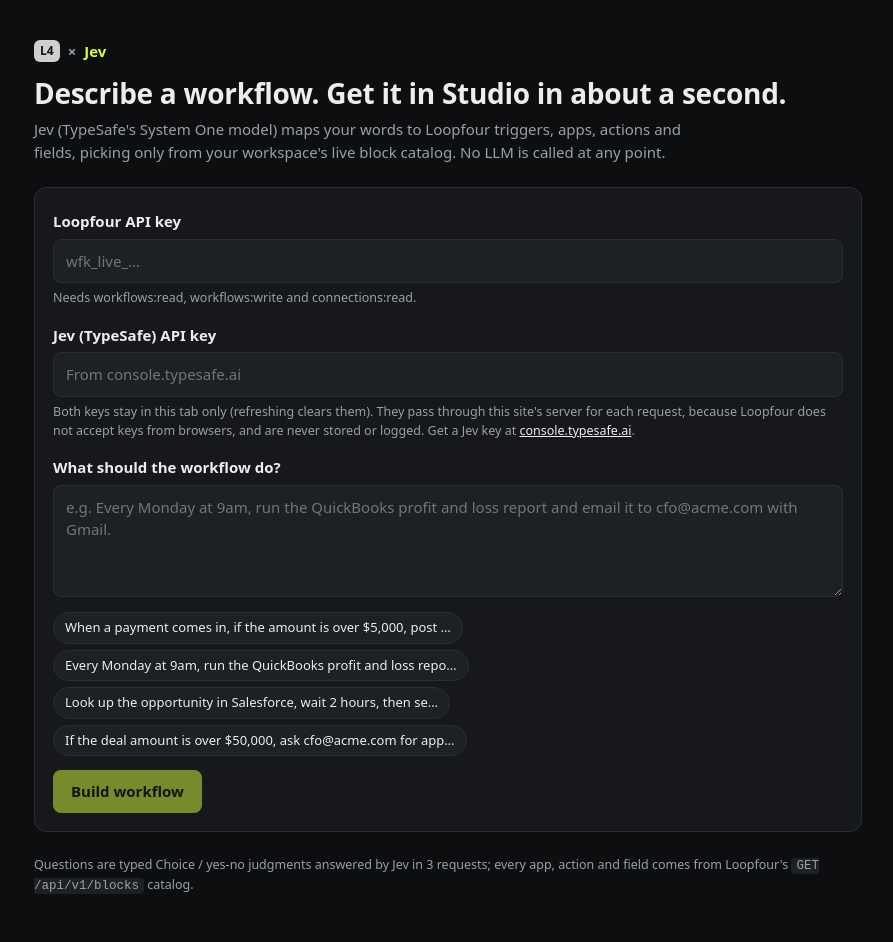
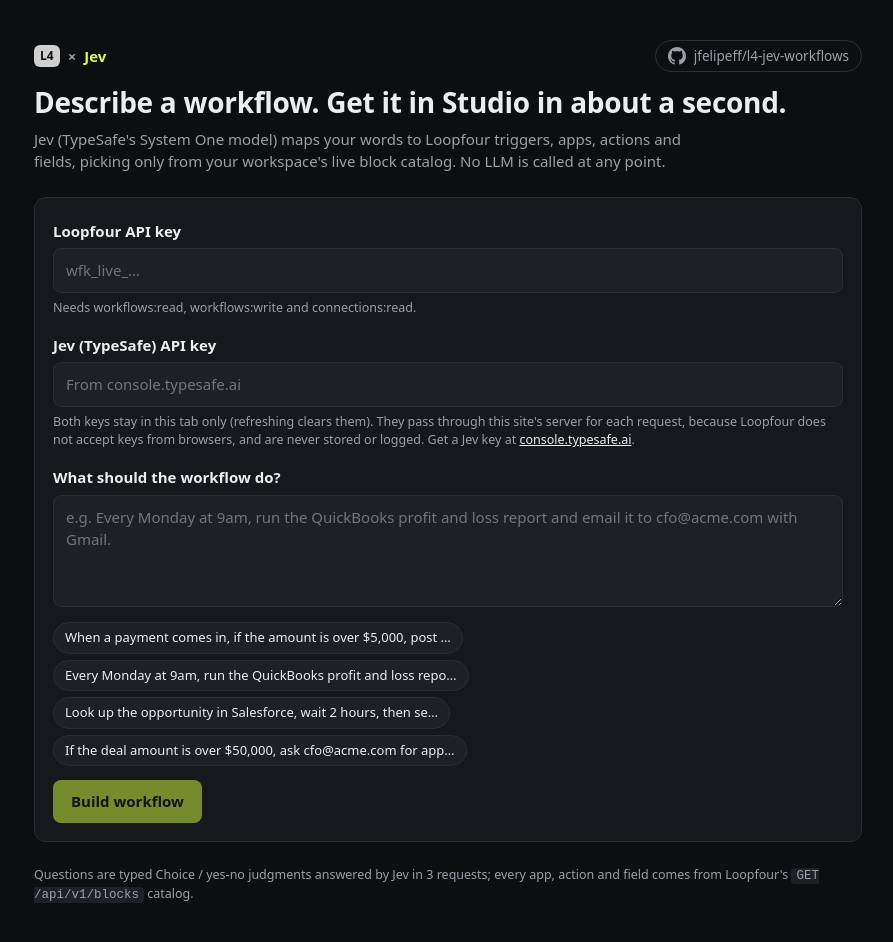
Before and after one commit to jfelipeff/l4-jev-workflows, a Next.js app in the folder workflow-builder/: page / in a window 1280 px wide. Shown: the top 942 px of the page, without its empty margins (192-1085 px from the left). Built offline with nearby package versions, Linux system fonts and the light colour scheme.

Commit message:
Link the site to its GitHub repository

```diff
--- a/workflow-builder/app/globals.css
+++ b/workflow-builder/app/globals.css
@@ -23,7 +23,11 @@ body {
 main { max-width: 860px; margin: 0 auto; padding: 40px 16px 64px; }
 header h1 { font-size: 28px; line-height: 1.2; margin: 14px 0 8px; letter-spacing: -0.01em; }
 .sub { color: var(--muted); margin: 0 0 24px; max-width: 680px; }
+.topbar { display: flex; justify-content: space-between; align-items: center; gap: 12px; flex-wrap: wrap; }
 .brand { display: flex; gap: 8px; align-items: center; color: var(--muted); font-weight: 600; }
+.repo { display: inline-flex; align-items: center; gap: 8px; color: var(--muted); text-decoration: none; font-size: 13.5px; border: 1px solid var(--line); border-radius: 999px; padding: 5px 12px; min-width: 0; }
+.repo span { overflow: hidden; text-overflow: ellipsis; white-space: nowrap; }
+.repo:hover { color: var(--text); border-color: var(--accent); }
 .logo { background: #cfcfcf; color: #111; border-radius: 6px; padding: 2px 6px; font-size: 12px; }
 .jev { color: var(--accent); }
 .card { background: var(--panel); border: 1px solid var(--line); border-radius: 12px; padding: 18px; margin-bottom: 16px; }
--- a/workflow-builder/app/page.tsx
+++ b/workflow-builder/app/page.tsx
@@ -10,6 +10,9 @@ type PlanResponse = {
   connections: Connection[];
   timing: { totalMs: number; loopfourMs: number; jevMs: number };
 };
+
+const REPO_NAME = 'jfelipeff/l4-jev-workflows';
+const REPO_URL = `https://github.com/${REPO_NAME}`;
 
 const EXAMPLES = [
   'When a payment comes in, if the amount is over $5,000, post a message to #finance in Slack saying "Large payment received", otherwise create a sales receipt in QuickBooks.',
@@ -102,10 +105,16 @@ export default function Home() {
   return (
     <main>
       <header>
-        <div className="brand">
-          <span className="logo">L4</span>
-          <span>×</span>
-          <span className="jev">Jev</span>
+        <div className="topbar">
+          <div className="brand">
+            <span className="logo">L4</span>
+            <span>×</span>
+            <span className="jev">Jev</span>
+          </div>
+          <a className="repo" href={REPO_URL} target="_blank" rel="noreferrer" aria-label="Source code on GitHub">
+            <GitHubIcon />
+            <span>{REPO_NAME}</span>
+          </a>
         </div>
         <h1>Describe a workflow. Get it in Studio in about a second.</h1>
         <p className="sub">
@@ -239,6 +248,14 @@ export default function Home() {
   );
 }
 
+function GitHubIcon() {
+  return (
+    <svg viewBox="0 0 16 16" width="18" height="18" aria-hidden="true" fill="currentColor">
+      <path d="M8 0C3.58 0 0 3.58 0 8c0 3.54 2.29 6.53 5.47 7.59.4.07.55-.17.55-.38 0-.19-.01-.82-.01-1.49-2.01.37-2.53-.49-2.69-.94-.09-.23-.48-.94-.82-1.13-.28-.15-.68-.52-.01-.53.63-.01 1.08.58 1.23.82.72 1.21 1.87.87 2.33.66.07-.52.28-.87.51-1.07-1.78-.2-3.64-.89-3.64-3.95 0-.87.31-1.59.82-2.15-.08-.2-.36-1.02.08-2.12 0 0 .67-.21 2.2.82.64-.18 1.32-.27 2-.27.68 0 1.36.09 2 .27 1.53-1.04 2.2-.82 2.2-.82.44 1.1.16 1.92.08 2.12.51.56.82 1.27.82 2.15 0 3.07-1.87 3.75-3.65 3.95.29.25.54.73.54 1.48 0 1.07-.01 1.93-.01 2.2 0 .21.15.46.55.38A8.013 8.013 0 0016 8c0-4.42-3.58-8-8-8z" />
+    </svg>
+  );
+}
+
 function Metric({ label, value }: { label: string; value: string }) {
   return (
     <div className="metric">
```
